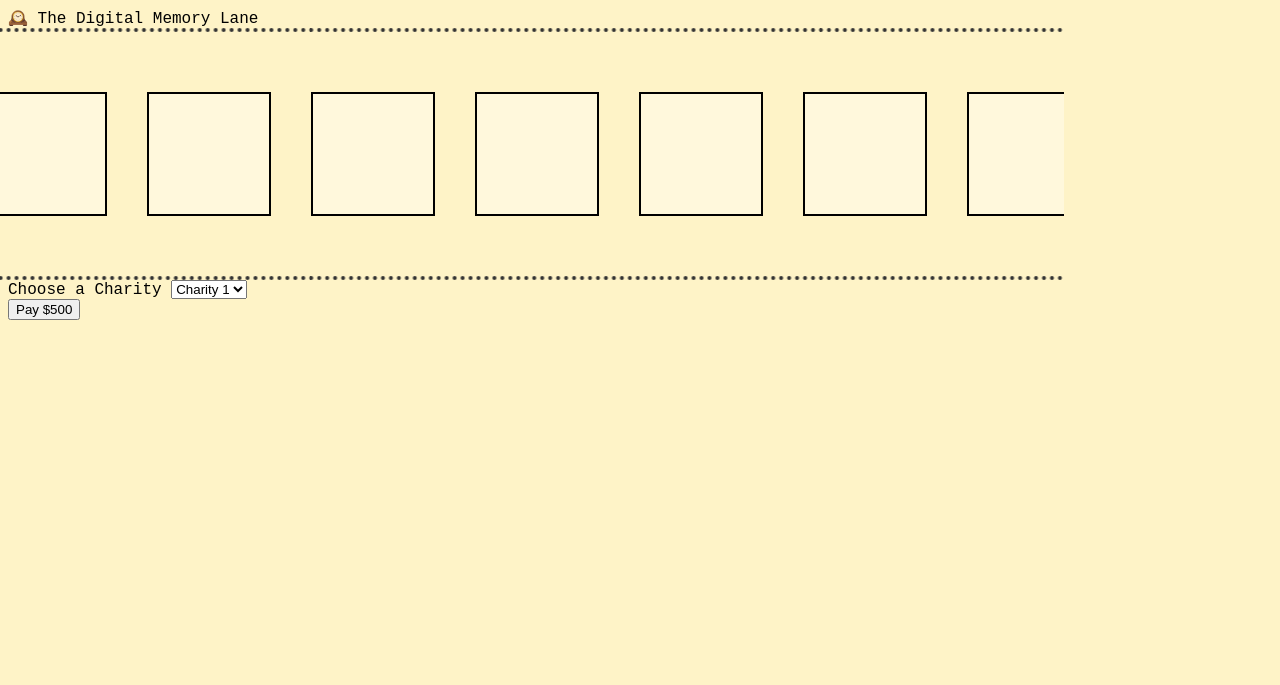
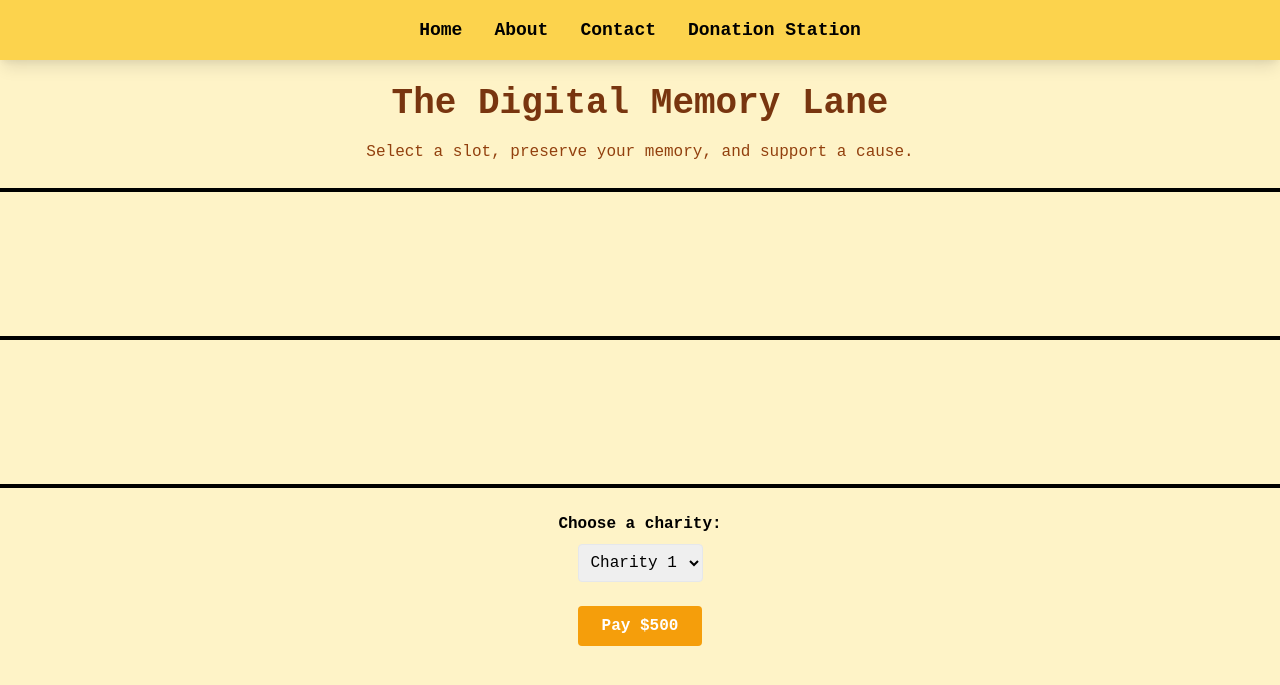
Before and after one commit to 5paresomechange55/TheDigitalMemoryLane, a Flask app: page / in a window 1280 px wide. Shown: the top 685 px of the page. Run offline with Flask 3, Linux system fonts and the light colour scheme; data that the repository does not hold is empty; some libraries are stand-ins or nearby versions.

Commit message:
Update index.html

```diff
--- a/templates/index.html
+++ b/templates/index.html
@@ -1,69 +1,83 @@
 <!DOCTYPE html>
 <html lang="en">
 <head>
-  <meta charset="UTF-8">
+  <meta charset="UTF-8" />
+  <meta name="viewport" content="width=device-width, initial-scale=1.0"/>
   <title>The Digital Memory Lane</title>
-  <meta name="viewport" content="width=device-width, initial-scale=1.0">
-  <link href="https://cdn.tailwindcss.com" rel="stylesheet">
+  <link href="https://cdn.jsdelivr.net/npm/tailwindcss@2.2.19/dist/tailwind.min.css" rel="stylesheet"/>
   <style>
     body {
-      font-family: 'Courier New', monospace;
-      background-color: #fef3c7;
-    }
-
-    .timeline-container {
-      display: flex;
-      overflow-x: auto;
-      scroll-behavior: smooth;
-      border-top: 4px dotted #333;
-      border-bottom: 4px dotted #333;
-      padding: 60px 0;
-      animation: slideTimeline 20s linear infinite;
-    }
-
-    @keyframes slideTimeline {
-      0% { transform: translateX(0); }
-      100% { transform: translateX(-50%); }
+      background: #fef3c7;
+      font-family: 'Courier New', Courier, monospace;
     }
 
     .slot {
-      position: relative;
-      width: 120px;
-      height: 120px;
-      margin: 0 20px;
-      border: 2px solid #000;
-      background-color: #fff8dc;
+      width: 50px;
+      height: 50px;
+      background-color: #fbbf24;
+      border: 1px dashed #000;
       cursor: pointer;
-      flex-shrink: 0;
-    }
-
-    .slot:nth-child(even) {
-      align-self: flex-start;
-    }
-
-    .slot:nth-child(odd) {
-      align-self: flex-end;
+      position: absolute;
+      overflow: hidden;
     }
 
     .slot.claimed img {
       width: 100%;
       height: 100%;
       object-fit: cover;
+      display: block;
     }
 
-    .slot.selected {
-      border-color: red;
+    .timeline-wrapper {
+      overflow-x: scroll;
+      overflow-y: hidden;
+      white-space: nowrap;
+      width: 100%;
+      height: 300px;
+      position: relative;
+      border-top: 4px solid #000;
+      border-bottom: 4px solid #000;
+    }
+
+    .slot-container {
+      width: 5000px;
+      position: relative;
+      height: 100%;
+    }
+
+    .timeline-line {
+      height: 4px;
+      background-color: #000;
+      position: absolute;
+      top: 50%;
+      width: 100%;
+      transform: translateY(-50%);
     }
   </style>
 </head>
 <body class="text-center">
-  <header class="text-3xl p-4 font-bold text-yellow-900">🕰️ The Digital Memory Lane</header>
+  <!-- Toolbar -->
+  <nav class="bg-yellow-300 py-4 shadow-lg">
+    <ul class="flex justify-center space-x-8 font-bold text-lg">
+      <li><a href="/" class="hover:underline">Home</a></li>
+      <li><a href="/about" class="hover:underline">About</a></li>
+      <li><a href="/contact" class="hover:underline">Contact</a></li>
+      <li><a href="/donation" class="hover:underline">Donation Station</a></li>
+    </ul>
+  </nav>
 
-  <div id="timeline" class="timeline-container"></div>
+  <h1 class="text-4xl font-bold mt-6 mb-4 text-yellow-900">The Digital Memory Lane</h1>
+  <p class="mb-6 text-yellow-800">Select a slot, preserve your memory, and support a cause.</p>
 
-  <div class="my-4">
-    <label class="block text-lg mb-2">Choose a Charity</label>
-    <select id="charity" class="border p-2">
+  <div class="timeline-wrapper mx-auto">
+    <div class="slot-container" id="slotContainer">
+      <div class="timeline-line"></div>
+    </div>
+  </div>
+
+  <div class="my-6">
+    <label for="charity" class="block font-semibold">Choose a charity:</label>
+    <select id="charity" class="mt-2 p-2 border rounded">
       <option value="charity1">Charity 1</option>
       <option value="charity2">Charity 2</option>
       <option value="charity3">Charity 3</option>
@@ -71,9 +85,11 @@
     </select>
   </div>
 
-  <button id="payButton" class="bg-green-600 text-white px-4 py-2 rounded">Pay $500</button>
+  <button id="payButton" class="bg-yellow-500 hover:bg-yellow-600 text-white font-bold py-2 px-6 rounded">
+    Pay $500
+  </button>
 
   <script src="https://js.stripe.com/v3/"></script>
-  <script src="/static/timeline.js"></script>
+  <script src="timeline.js"></script>
 </body>
 </html>
```
